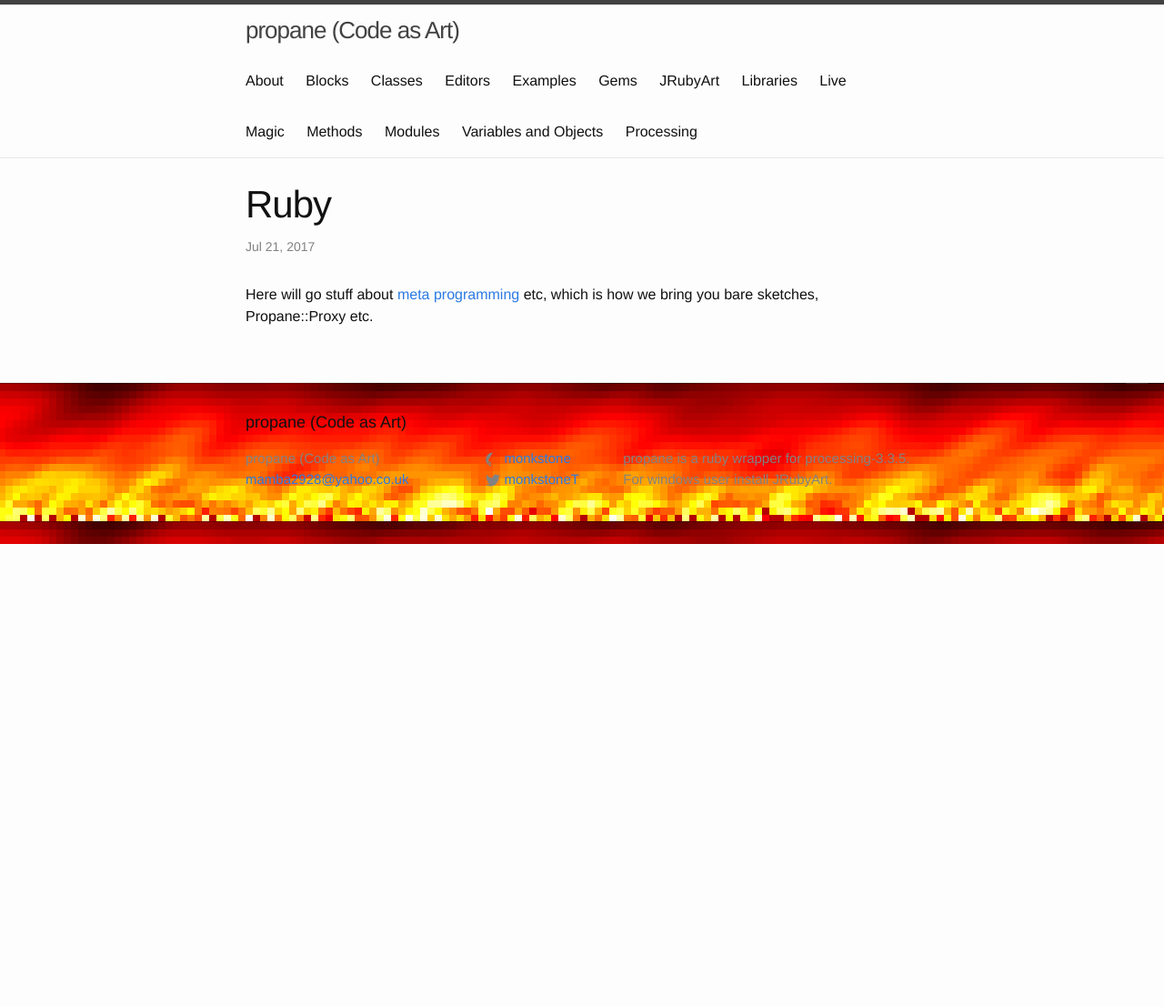
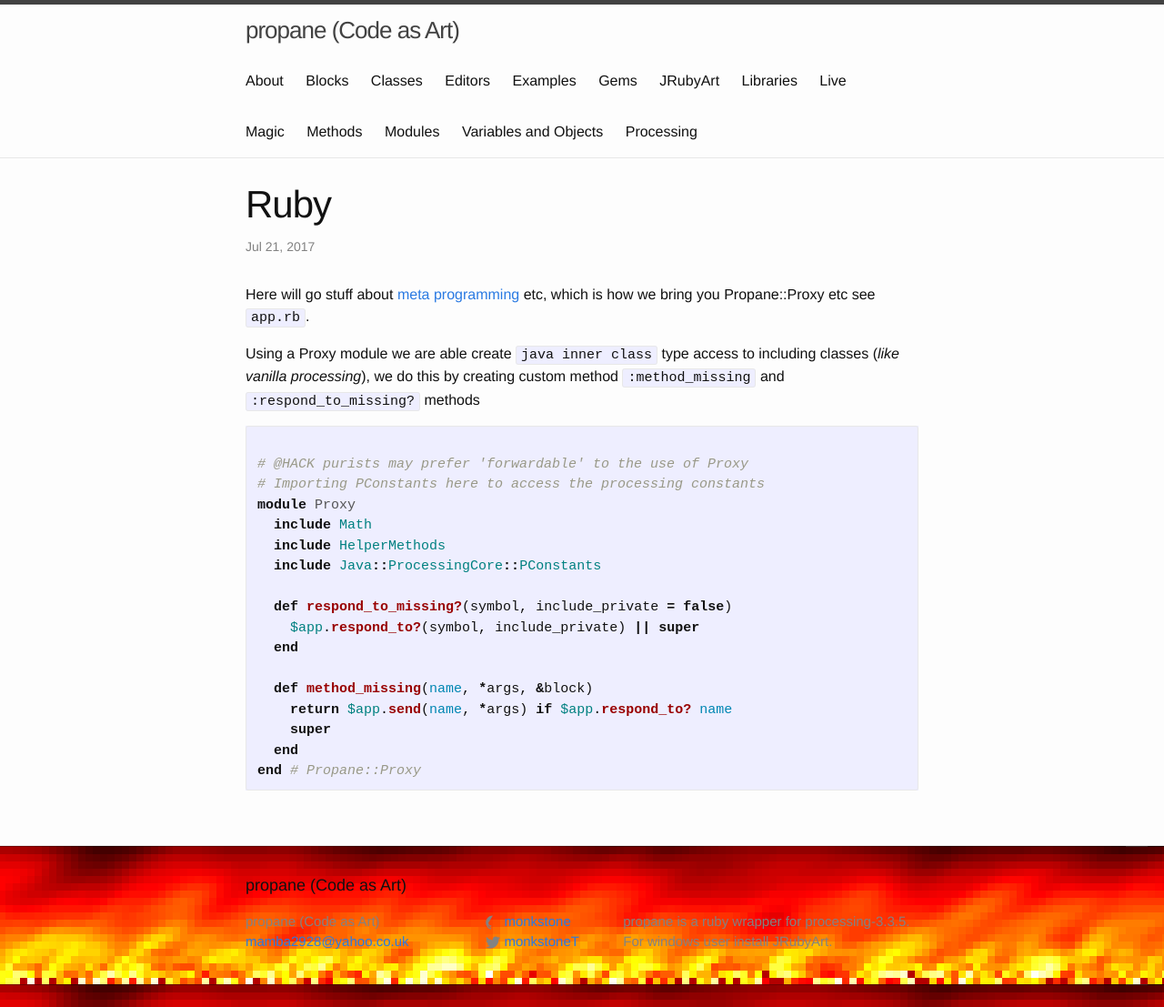
Before and after one commit to ruby-processing/propane, a Jekyll site: the page built from _magic/ruby.md, in a window 1280 px wide. Shown: the whole page at 91% size. Built offline with Jekyll 4.4.1, drawn with Linux system fonts in a browser that asks for light colours; before the commit the page ends 900 px from its top, so only the background shows below that.

Commit message:
ruby magic Propane::Proxy

````diff
--- a/_magic/ruby.md
+++ b/_magic/ruby.md
@@ -3,6 +3,28 @@ layout: post
 title:  "Ruby"
 keywords: ruby, java, meta
 ---
-Here will go stuff about [meta programming][meta] etc, which is how we bring you bare sketches, Propane::Proxy etc.
+Here will go stuff about [meta programming][meta] etc, which is how we bring you Propane::Proxy etc see `app.rb`.
+
+Using a Proxy module we are able create `java inner class` type access to including classes (_like vanilla processing_), we do this by creating custom method `:method_missing` and `:respond_to_missing?` methods
+
+```ruby
+
+# @HACK purists may prefer 'forwardable' to the use of Proxy
+# Importing PConstants here to access the processing constants
+module Proxy
+  include Math
+  include HelperMethods
+  include Java::ProcessingCore::PConstants
+
+  def respond_to_missing?(symbol, include_private = false)
+    $app.respond_to?(symbol, include_private) || super
+  end
+
+  def method_missing(name, *args, &block)
+    return $app.send(name, *args) if $app.respond_to? name
+    super
+  end
+end # Propane::Proxy
+```
 
 [meta]:https://www.toptal.com/ruby/ruby-metaprogramming-cooler-than-it-sounds
````
Also changed, not shown: _libraries/control_panel.md (+2 -2 lines).
